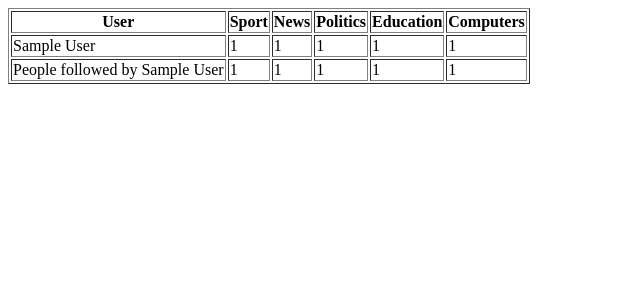
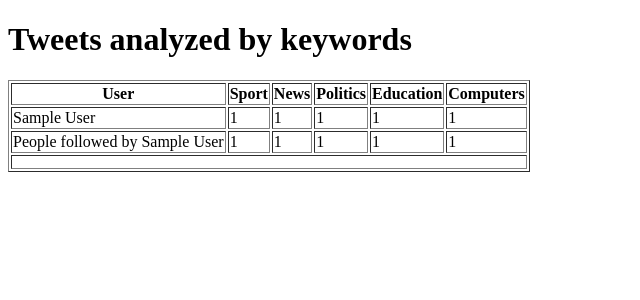
Before and after one commit to mamadnazar/TweetAnalyzer, a Django app: page / in a window 1280 px wide. Shown: the top 300 px of the page, without its empty margins (0-640 px from the left). Run offline with Django 3.2, Linux system fonts and the light colour scheme; tables that the repository leaves empty hold one stand-in row (values such as "Sample post").

Commit message:
"completed"

```diff
--- a/crawler/templates/crawler/report.html
+++ b/crawler/templates/crawler/report.html
@@ -6,6 +6,10 @@
     <title>Report</title>
 </head>
 <body>
+
+<h1>
+    Tweets analyzed by keywords
+</h1>
 
 <table border="1pt solid">
     <th rowspan="2">User</th>
@@ -30,9 +34,9 @@
                     {% endfor %}
                     </tr>
                 {% endif %}
-
             {% endfor %}
         </tr>
+        <tr><td colspan="6" height="10pt"></td></tr>
     {% endfor %}
 </table>
 
--- a/crawler/urls.py
+++ b/crawler/urls.py
@@ -3,6 +3,6 @@ from django.urls import path
 from . import views
 
 urlpatterns = [
-    path('update', views.index, name = 'index'),
+    path('update', views.updateDB, name = 'update-db'),
     path('', views.index, name = 'index'),
 ]
--- a/crawler/views.py
+++ b/crawler/views.py
@@ -44,7 +44,8 @@ themes = {
 }
 KWTHEMES = {'sport': 0, 'news': 0, 'politics': 0, 'education': 0, 'computers': 0}
 
-usersToAnalyze = ('ismetullah2', 'AhmadzaiMaher', 'ger_alt_j', 'acmilan', 'realDonaldTrump')
+# usersToAnalyze = ('ismetullah2', 'AhmadzaiMaher', 'ger_alt_j', 'acmilan', 'realDonaldTrump')
+usersToAnalyze = ('ismetullah2', 'AhmadzaiMaher', 'ger_alt_j')
 
 def countKeywords(userObject):
     print('Analyzing keywords of user {}'.format(userObject.screen_name))
@@ -125,6 +126,7 @@ def getUserTweets(userObject, user):
         if len(tweets) < 1:
             break
         count += len(tweets)
+        print('~{}% of tweets are processed..'.format(count/32))
         oldest = tweets.max_id
         for tw in tweets:
             contents += tw.text + ' '
@@ -183,7 +185,7 @@ def index(request):
                 for k, v in utHits.items():
                     content[uo.screen_name]['linkedUsers'][k] += v
             except models.UserTwoHit.DoesNotExist:
-                # print('No hit data for {}'.format(utIn.screen_name))
+                print('No hit data for {}'.format(utIn.screen_name))
                 pass
 
     print(content)
```
